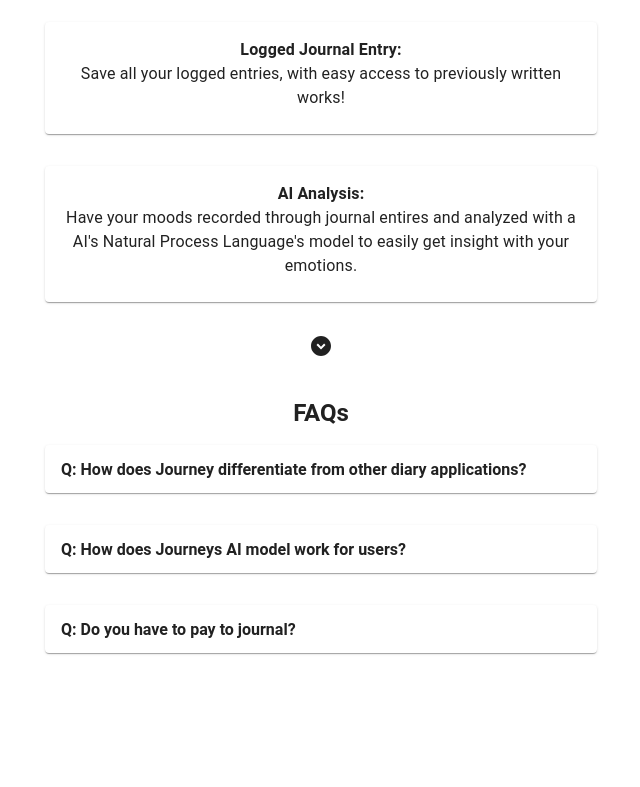
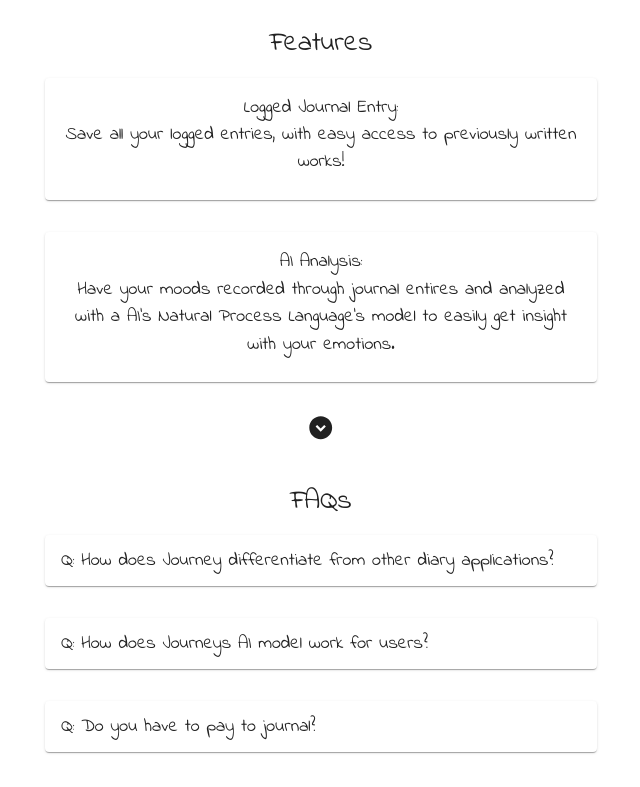
Before and after one commit to CSC190-289/HU-HackSP25, a React (Vite) app in the folder frontend/: page / in a window 1280 px wide. Shown: the part 695-1482 px from the top of the page, without its empty margins (319-959 px from the left). Built offline with nearby package versions, Linux system fonts and the light colour scheme; no server answers.

Commit message:
style: added font to app

```diff
--- a/frontend/src/styles/index.css
+++ b/frontend/src/styles/index.css
@@ -44,3 +44,8 @@
 button:focus-visible {
   outline: 4px auto -webkit-focus-ring-color;
 }
+
+@font-face {
+  font-family: 'IndieFlower';
+  src: url('/fonts/IndieFlower-Regular.ttf') format('truetype');
+}
--- a/frontend/src/styles/theme.ts
+++ b/frontend/src/styles/theme.ts
@@ -1,4 +1,5 @@
 import { createTheme, PaletteMode, ThemeOptions } from "@mui/material"
+import IndieFlower from "/fonts/IndieFlower-Regular.ttf"
 
 const opts = (mode: PaletteMode): ThemeOptions => ({
   palette: {
@@ -11,7 +12,8 @@
     },
   },
   typography: {
-    // fontFamily: "monospace",
+    fontFamily: 'IndieFlower',
+    fontSize: 16,
   },
   components: {
     MuiButton: {
```
Also changed, not shown: frontend/public/fonts/IndieFlower-Regular.ttf (added).
